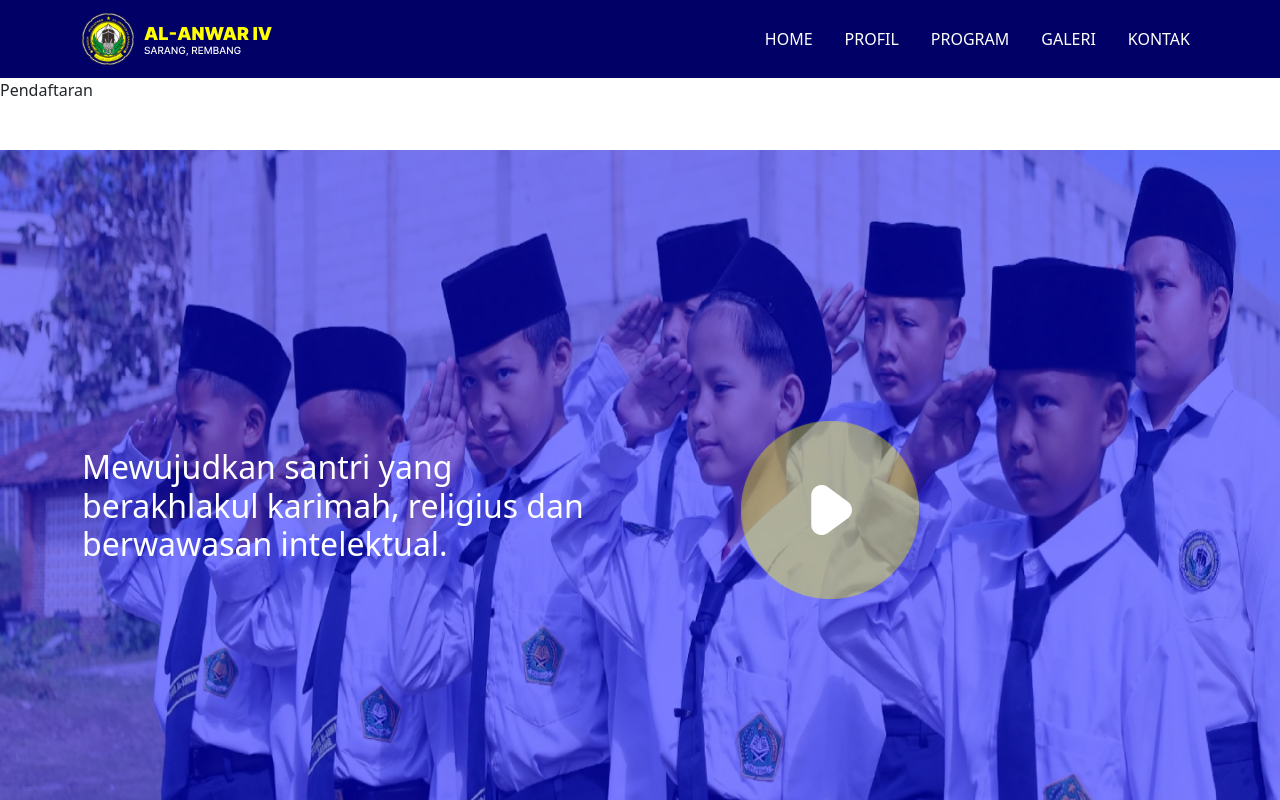
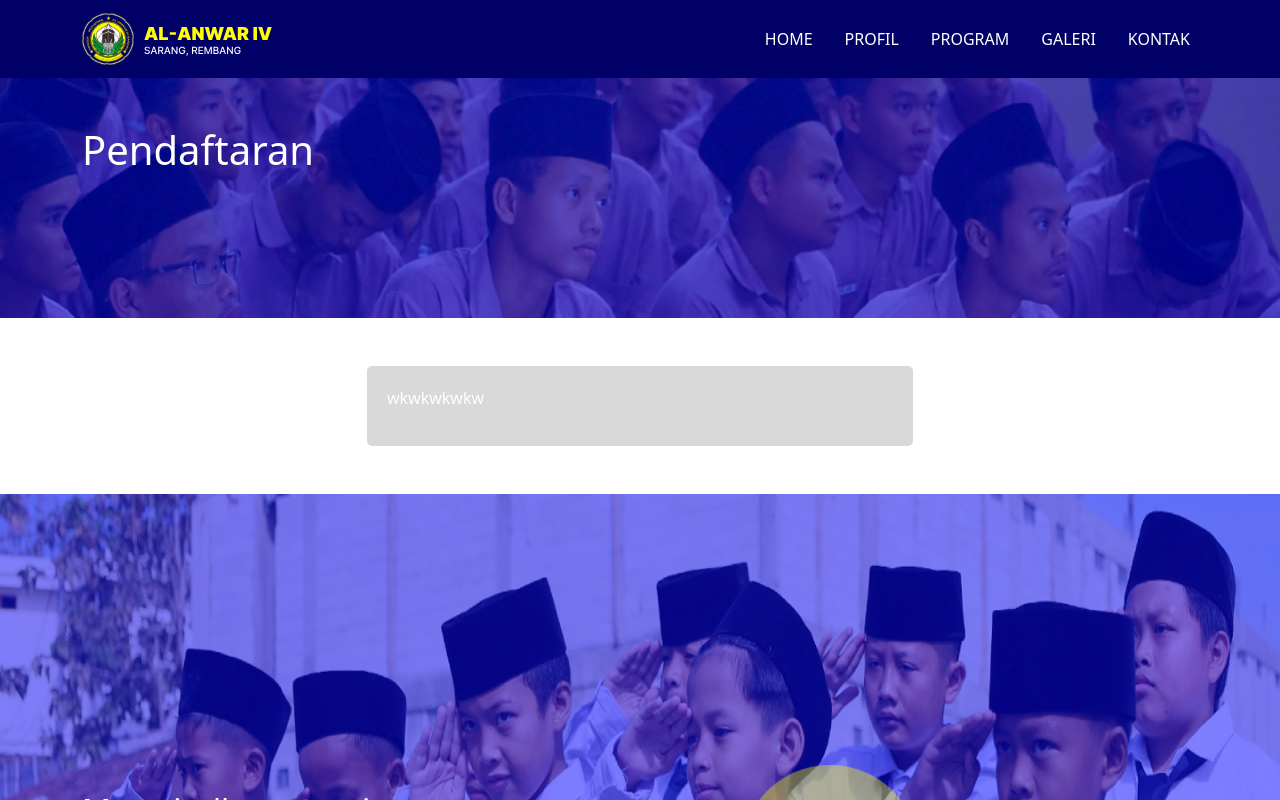
Before and after one commit to jabir019/alanwar4, a React (Vite) app: page /pendaftaran in a window 1280 px wide. Shown: the top 800 px of the page. Built offline with nearby package versions, Linux system fonts and the light colour scheme.

Commit message:
update day-2

```diff
--- a/src/index.scss
+++ b/src/index.scss
@@ -29,3 +29,9 @@
     height: 30vh;
     position: relative;
 }
+
+.colored-block {
+    background-color: #D9D9D9;
+    color: #fff;
+    padding: 20px;
+    border-radius: 5px;}
--- a/src/pages/Pendaftaran.jsx
+++ b/src/pages/Pendaftaran.jsx
@@ -1,9 +1,34 @@
 import MainLayout from "../layouts/MainLayout";
+import Profil1 from "../assets/profil1.png";
 
 export default function Pendaftaran() {
   return (
     <>
-      <MainLayout>Pendaftaran</MainLayout>
+      <MainLayout>
+        <section className="section-profil">
+          <div className="container">
+            {/* bacground & overlay */}
+            <div className="bg overlay-bg"></div>
+            <img src={Profil1} className="bg img-bg" alt="profil1" />
+
+            <div className="row h-100 align-items-center justify-item-center ">
+              <div className="col-md-6 col-12 text-white align-self-center mt-5 ">
+                <h1>Pendaftaran</h1>
+              </div>
+            </div>
+          </div>
+        </section>
+
+        <div class="container mt-5">
+          <div class="row justify-content-center">
+            <div class="col-md-6">
+              <div class="colored-block">
+                <p>wkwkwkwkw</p>
+              </div>
+            </div>
+          </div>
+        </div>
+      </MainLayout>
     </>
   );
 }
--- a/src/style/bootstrap.scss
+++ b/src/style/bootstrap.scss
@@ -14,6 +14,7 @@
 $custom-colors:(
     "primary": #000066,
     "warning": #FFFF00,
+    "secondary-subtle": #D9D9D9,
 );
 
 $theme-colors: map-merge($theme-colors, $custom-colors);
```
